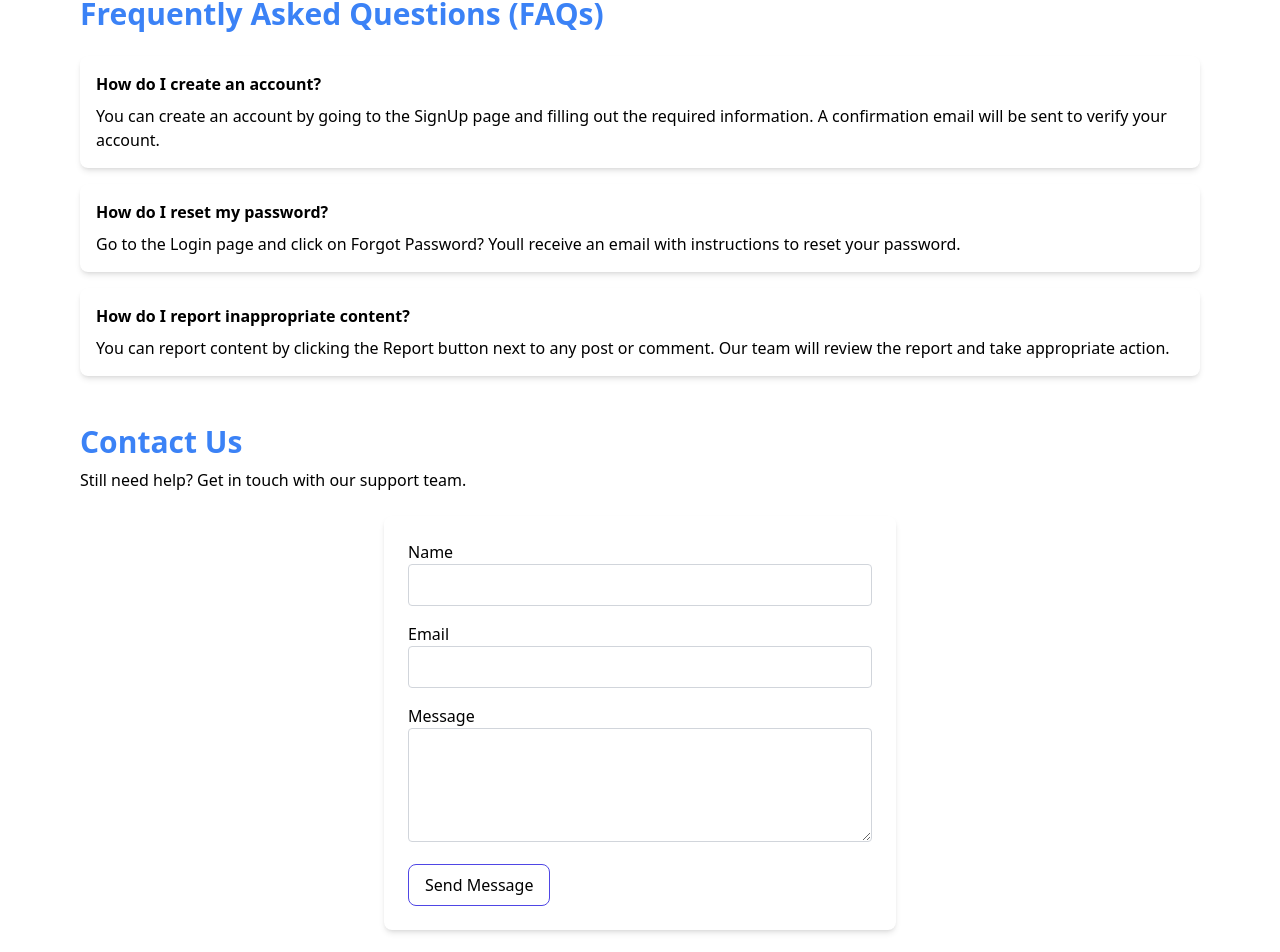
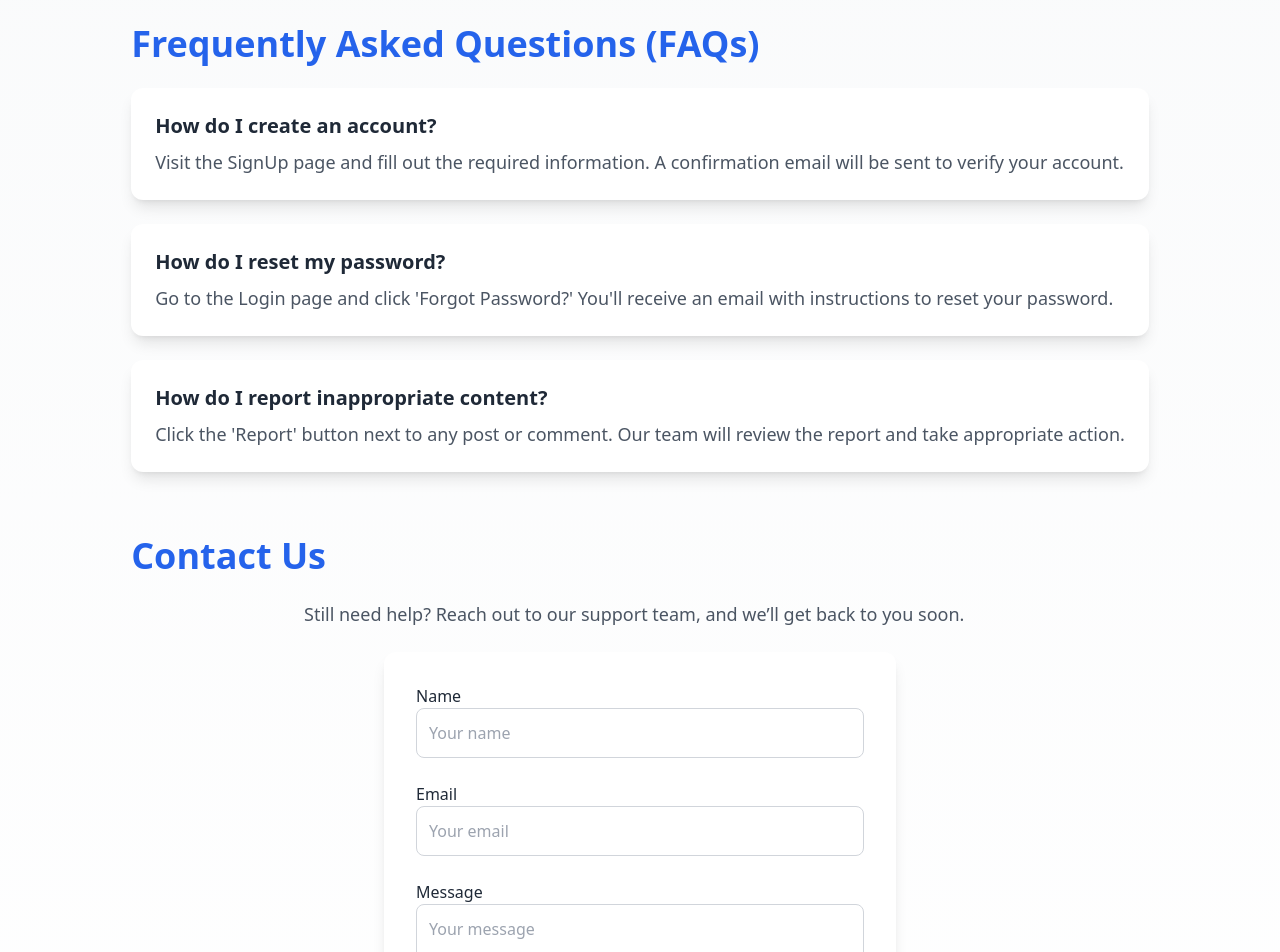
Before and after one commit to viettrung2512/ThucTapTotNghiep, a React (Vite) app in the folder frontend/: page /support in a window 1280 px wide. Shown: the part 228-1180 px from the top of the page. Built offline with nearby package versions, Linux system fonts and the light colour scheme.

Commit message:
style: about and support

```diff
--- a/frontend/package.json
+++ b/frontend/package.json
@@ -16,6 +16,7 @@
     "@react-oauth/google": "^0.12.1",
     "axios": "^1.7.9",
     "dompurify": "^3.2.1",
+    "framer-motion": "^12.12.1",
     "lru-cache": "^11.1.0",
     "lucide-react": "^0.507.0",
     "react": "^18.3.1",
--- a/frontend/src/components/Support/Support.jsx
+++ b/frontend/src/components/Support/Support.jsx
@@ -1,100 +1,172 @@
-// eslint-disable-next-line no-unused-vars
-import React from "react";
+import { motion } from "framer-motion";
+import { useState } from "react";
 
 const Support = () => {
+  const [formData, setFormData] = useState({ name: "", email: "", message: "" });
+  const [errors, setErrors] = useState({});
+
+  const handleInputChange = (e) => {
+    const { id, value } = e.target;
+    setFormData((prev) => ({ ...prev, [id]: value }));
+  };
+
+  const validateForm = () => {
+    const newErrors = {};
+    if (!formData.name.trim()) newErrors.name = "Name is required";
+    if (!formData.email.trim()) newErrors.email = "Email is required";
+    else if (!/\S+@\S+\.\S+/.test(formData.email)) newErrors.email = "Email is invalid";
+    if (!formData.message.trim()) newErrors.message = "Message is required";
+    return newErrors;
+  };
+
+  const handleSubmit = () => {
+    const validationErrors = validateForm();
+    if (Object.keys(validationErrors).length > 0) {
+      setErrors(validationErrors);
+      return;
+    }
+    // Simulate form submission (replace with actual API call)
+    console.log("Form submitted:", formData);
+    setFormData({ name: "", email: "", message: "" });
+    setErrors({});
+    alert("Message sent successfully!");
+  };
+
   return (
-    <div className="min-h-screen bg-white flex flex-col items-center py-8">
-      <div className="bg-white w-full text-blue-500 py-8 text-center">
-        <h1 className="text-4xl font-bold mt-6">Support Center</h1>
-        <p className="mt-2 text-gray-300">
-          We’re here to help you. Explore our resources or get in touch.
+    <div className="min-h-screen bg-gradient-to-b from-gray-50 to-white flex flex-col items-center py-8 md:py-12">
+      <motion.div
+        initial={{ opacity: 0, y: 20 }}
+        animate={{ opacity: 1, y: 0 }}
+        transition={{ duration: 0.6, ease: "easeOut" }}
+        className="bg-white w-full text-center py-10"
+      >
+        <h1 className="text-4xl md:text-5xl font-extrabold text-blue-600 mb-4">
+          Support Center
+        </h1>
+        <p className="text-lg md:text-xl text-gray-600 max-w-2xl mx-auto">
+          We’re here to help you. Explore our resources or reach out to our team.
         </p>
-      </div>
+      </motion.div>
 
-      <div className="max-w-6xl mx-auto px-4 py-8 space-y-12">
+      <div className="max-w-6xl mx-auto px-4 py-8 space-y-16">
         <section>
-          <h2 className="text-3xl font-bold text-blue-500">
+          <h2 className="text-3xl md:text-4xl font-semibold text-blue-600 mb-6">
             Frequently Asked Questions (FAQs)
           </h2>
-          <div className="mt-6 space-y-4">
-            <div className="bg-white shadow-md rounded-lg p-4">
-              <h3 className="font-semibold text-black">
-                How do I create an account?
+          <div className="space-y-6">
+            {[
+              {
+                question: "How do I create an account?",
+                answer:
+                  "Visit the SignUp page and fill out the required information. A confirmation email will be sent to verify your account.",
+              },
+              {
+                question: "How do I reset my password?",
+                answer:
+                  "Go to the Login page and click 'Forgot Password?' You'll receive an email with instructions to reset your password.",
+              },
+              {
+                question: "How do I report inappropriate content?",
+                answer:
+                  "Click the 'Report' button next to any post or comment. Our team will review the report and take appropriate action.",
+              },
+            ].map((faq, index) => (
+              <motion.div
+                key={index}
+                initial={{ opacity: 0, x: -20 }}
+                animate={{ opacity: 1, x: 0 }}
+                transition={{ duration: 0.5, delay: index * 0.1 }}
+                className="bg-white shadow-lg rounded-xl p-6"
+              >
+                <h3 className="text-lg md:text-xl font-semibold text-gray-800">
+                  {faq.question}
                 </h3>
-              <p className="mt-2 text-black">
-                You can create an account by going to the SignUp page and
-                filling out the required information. A confirmation email will
-                be sent to verify your account.
+                <p className="mt-2 text-md md:text-lg text-gray-600 leading-relaxed">
+                  {faq.answer}
                 </p>
-            </div>
-            <div className="bg-white shadow-md rounded-lg p-4">
-              <h3 className="font-semibold text-black">
-                How do I reset my password?
-              </h3>
-              <p className="mt-2 text-black">
-                Go to the Login page and click on Forgot Password? Youll receive
-                an email with instructions to reset your password.
-              </p>
-            </div>
-            <div className="bg-white shadow-md rounded-lg p-4">
-              <h3 className="font-semibold text-black">
-                How do I report inappropriate content?
-              </h3>
-              <p className="mt-2 text-black">
-                You can report content by clicking the Report button next to any
-                post or comment. Our team will review the report and take
-                appropriate action.
-              </p>
-            </div>
+              </motion.div>
+            ))}
           </div>
         </section>
 
-        <section className="mt-12">
-          <h2 className="text-3xl font-bold text-blue-500">Contact Us</h2>
-          <p className="text-black mt-2">
-            Still need help? Get in touch with our support team.
+        <section>
+          <h2 className="text-3xl md:text-4xl font-semibold text-blue-600 mb-6">
+            Contact Us
+          </h2>
+          <p className="text-md md:text-lg text-gray-600 mb-6 max-w-2xl mx-auto">
+            Still need help? Reach out to our support team, and we’ll get back to you soon.
           </p>
-          <form className="mt-6 bg-white shadow-md rounded-lg p-6 space-y-4 max-w-lg mx-auto">
+          <motion.div
+            initial={{ opacity: 0, y: 20 }}
+            animate={{ opacity: 1, y: 0 }}
+            transition={{ duration: 0.6, ease: "easeOut" }}
+            className="bg-white shadow-lg rounded-xl p-6 md:p-8 max-w-lg mx-auto"
+          >
+            <div className="space-y-6">
               <div>
-              <label className="block text-black" htmlFor="name">
+                <label htmlFor="name" className="block text-gray-800 font-medium">
                   Name
                 </label>
                 <input
                   type="text"
                   id="name"
-                className="w-full p-2 border border-gray-300 rounded"
-                required
+                  value={formData.name}
+                  onChange={handleInputChange}
+                  className={`w-full p-3 border rounded-lg focus:ring-2 focus:ring-blue-500 focus:outline-none ${
+                    errors.name ? "border-red-500" : "border-gray-300"
+                  }`}
+                  placeholder="Your name"
                 />
+                {errors.name && (
+                  <p className="text-red-500 text-sm mt-1">{errors.name}</p>
+                )}
               </div>
               <div>
-              <label className="block text-black" htmlFor="email">
+                <label htmlFor="email" className="block text-gray-800 font-medium">
                   Email
                 </label>
                 <input
                   type="email"
                   id="email"
-                className="w-full p-2 border border-gray-300 rounded"
-                required
+                  value={formData.email}
+                  onChange={handleInputChange}
+                  className={`w-full p-3 border rounded-lg focus:ring-2 focus:ring-blue-500 focus:outline-none ${
+                    errors.email ? "border-red-500" : "border-gray-300"
+                  }`}
+                  placeholder="Your email"
                 />
+                {errors.email && (
+                  <p className="text-red-500 text-sm mt-1">{errors.email}</p>
+                )}
               </div>
               <div>
-              <label className="block text-black" htmlFor="message">
+                <label htmlFor="message" className="block text-gray-800 font-medium">
                   Message
                 </label>
                 <textarea
                   id="message"
-                rows="4"
-                className="w-full p-2 border border-gray-300 rounded"
-                required
+                  rows="5"
+                  value={formData.message}
+                  onChange={handleInputChange}
+                  className={`w-full p-3 border rounded-lg focus:ring-2 focus:ring-blue-500 focus:outline-none ${
+                    errors.message ? "border-red-500" : "border-gray-300"
+                  }`}
+                  placeholder="Your message"
                 ></textarea>
+                {errors.message && (
+                  <p className="text-red-500 text-sm mt-1">{errors.message}</p>
+                )}
               </div>
-            <button
-              type="submit"
-              className="bg-white text-black px-4 py-2 rounded-lg hover:bg-gray-600"
+              <motion.button
+                whileHover={{ scale: 1.05 }}
+                whileTap={{ scale: 0.95 }}
+                onClick={handleSubmit}
+                className="w-full bg-blue-600 text-white px-6 py-3 rounded-lg font-semibold hover:bg-blue-700 transition-all duration-300 shadow-md"
               >
                 Send Message
-            </button>
-          </form>
+              </motion.button>
+            </div>
+          </motion.div>
         </section>
       </div>
     </div>
--- a/frontend/vite.config.js
+++ b/frontend/vite.config.js
@@ -7,4 +7,5 @@ export default defineConfig({
     port: 5173,
     open: true,
     strictPort: true,
+  }
 })
```
Also changed, not shown: frontend/src/components/About/About.jsx (+45 -20 lines), frontend/src/components/Sidebar/SideBar.jsx (+45 -22 lines), 2 other files (tests, documents, lock files or other folders). Lines whose indentation alone changed are shown as unchanged.
